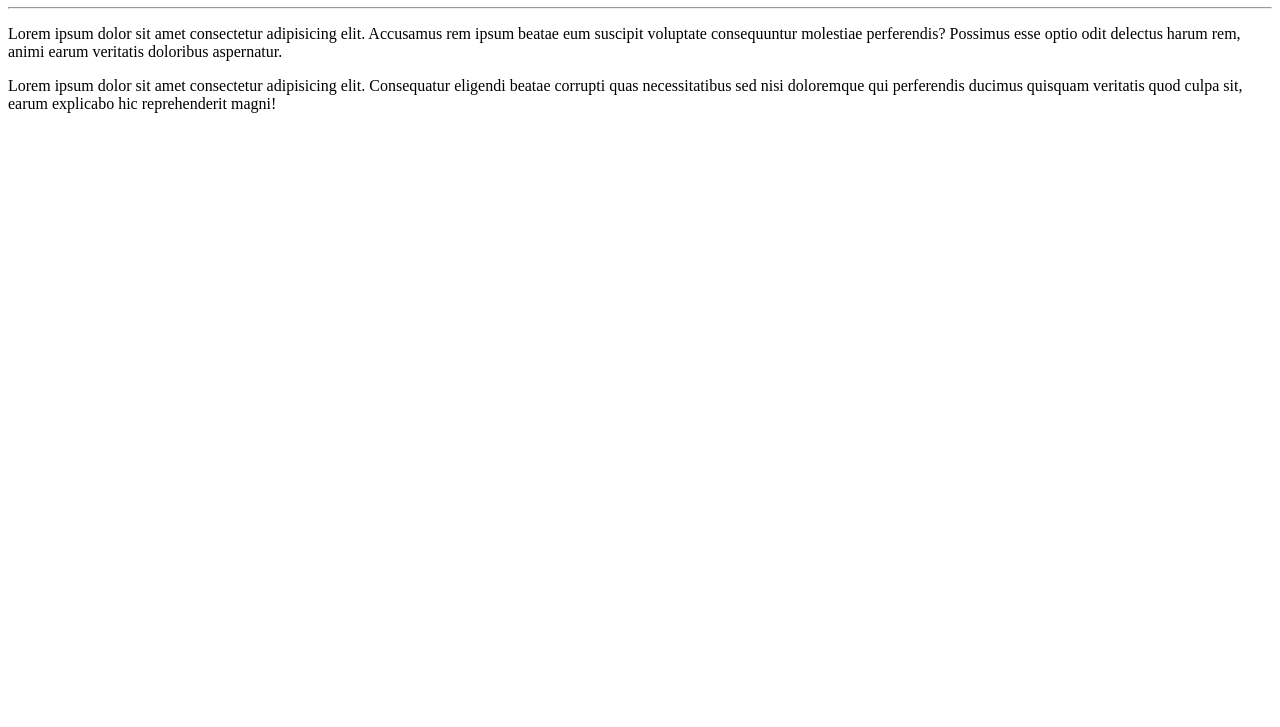
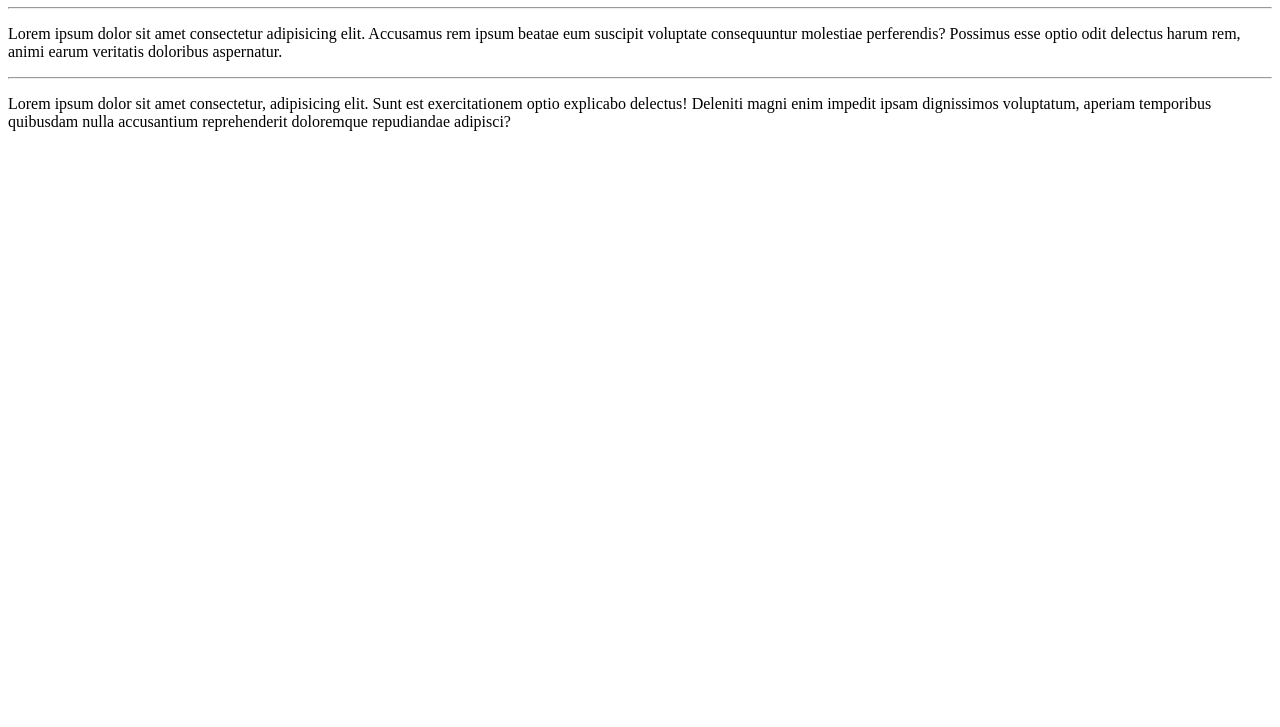
Before and after one commit to Allanmachado37smm/Ola-Mundo, a plain HTML site: page Site Exemplo/index.html in a window 1280 px wide. Shown: the part 73-800 px from the top of the page. Drawn offline with Linux system fonts and the light colour scheme.

Commit message:
Nova Atualização

```diff
--- a/Site Exemplo/index.html
+++ b/Site Exemplo/index.html
@@ -10,6 +10,7 @@
   <h1>Olá, Mundo!</h1>
   <hr>
   <p>Lorem ipsum dolor sit amet consectetur adipisicing elit. Accusamus rem ipsum beatae eum suscipit voluptate consequuntur molestiae perferendis? Possimus esse optio odit delectus harum rem, animi earum veritatis doloribus aspernatur.</p>
-  <p>Lorem ipsum dolor sit amet consectetur adipisicing elit. Consequatur eligendi beatae corrupti quas necessitatibus sed nisi doloremque qui perferendis ducimus quisquam veritatis quod culpa sit, earum explicabo hic reprehenderit magni!</p>
+  <hr>
+  <p>Lorem ipsum dolor sit amet consectetur, adipisicing elit. Sunt est exercitationem optio explicabo delectus! Deleniti magni enim impedit ipsam dignissimos voluptatum, aperiam temporibus quibusdam nulla accusantium reprehenderit doloremque repudiandae adipisci?</p>
 </body>
 </html>
```
